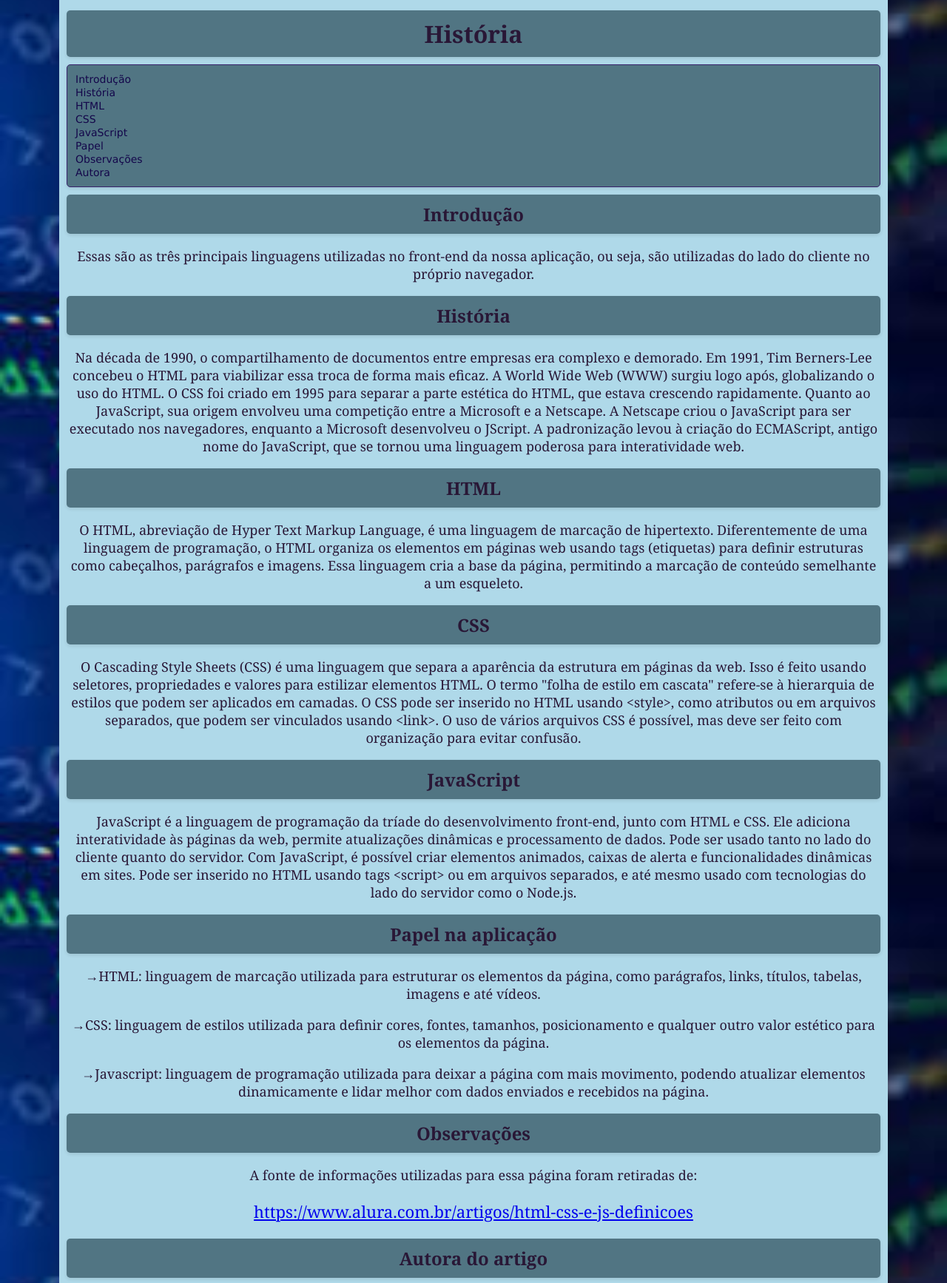
After one commit to Abayomi-Silva/Disciplina-SI401, a PHP site: page /historia.html in a window 1280 px wide. The commit adds this page. Shown: the part 323-2057 px from the top of the page at 74% size. Run offline with PHP 8.4, Linux system fonts and the light colour scheme.

Commit message:
Unidades 02 a 08

```diff
--- /dev/null
+++ b/historia.html
@@ -0,0 +1,126 @@
+<!DOCTYPE html>
+<html lang="pt">
+
+    <head>
+        <meta charset="UTF-8">
+
+        <title>Plano de Ensino - SI401A</title>
+
+        <link rel="stylesheet" href="styles/style.css">
+        <style>
+            body{
+                background-image:url('./images/background.jpg');
+            }
+        </style>
+    </head>
+
+    <body>
+        <div class="container">
+            <header>
+                <a href="https://www.unicamp.br"><img alt="logo unicamp"
+                        src="https://www.ft.unicamp.br/sites/default/files/logoUnicamp.png"></a>
+                <a href="https://www3.ft.unicamp.br/"><img alt="logo ft"
+                        height="80"
+                        src="https://www3.ft.unicamp.br/sites/default/files/logoHome.png"
+                        width="256"></a>
+                <h1>História</h1>
+            </header>
+
+            <nav>
+                <ul class="menu">
+                    <li><a href="#introducao">Introdução</a></li>
+                    <li><a href="#historia">História</a></li>
+                    <li><a href="#html">HTML</a></li>
+                    <li><a href="#css">CSS</a></li>
+                    <li><a href="#js">JavaScript</a></li>
+                    <li><a href="#papel">Papel</a></li>
+                    <li><a href="#observacoes">Observações</a></li>
+                    <li><a href="#autora">Autora</a></li>
+                </ul>
+            </nav>
+
+            <h2 id="introducao">Introdução</h2>
+            <p>Essas são as três principais linguagens utilizadas no front-end
+                da nossa aplicação, ou seja, são utilizadas do lado do cliente
+                no próprio navegador.
+            </p>
+
+            <h2 id="historia">História</h2>
+            <p>Na década de 1990, o compartilhamento de documentos entre empresas
+                era complexo e demorado. Em 1991, Tim Berners-Lee concebeu o HTML
+                para viabilizar essa troca de forma mais eficaz. A World Wide
+                Web (WWW) surgiu logo após, globalizando o uso do HTML. O CSS foi
+                criado em 1995 para separar a parte estética do HTML, que estava
+                crescendo rapidamente. Quanto ao JavaScript, sua origem envolveu
+                uma competição entre a Microsoft e a Netscape. A Netscape criou
+                o JavaScript para ser executado nos navegadores, enquanto a
+                Microsoft desenvolveu o JScript. A padronização levou à criação
+                do ECMAScript, antigo nome do JavaScript, que se tornou uma
+                linguagem poderosa para interatividade web.
+            </p>
+
+            <h2 id="html">HTML</h2>
+            <p>O HTML, abreviação de Hyper Text Markup Language, é uma linguagem
+                de marcação de hipertexto. Diferentemente de uma linguagem de
+                programação, o HTML organiza os elementos em páginas web usando
+                tags (etiquetas) para definir estruturas como cabeçalhos,
+                parágrafos e imagens. Essa linguagem cria a base da página,
+                permitindo a marcação de conteúdo semelhante a um esqueleto.
+            </p>
+
+            <h2 id="css">CSS</h2>
+            <p>O Cascading Style Sheets (CSS) é uma linguagem que separa a aparência
+                da estrutura em páginas da web. Isso é feito usando seletores,
+                propriedades e valores para estilizar elementos HTML. O termo
+                "folha de estilo em cascata" refere-se à hierarquia de estilos que
+                podem ser aplicados em camadas. O CSS pode ser inserido no HTML
+                usando &lt;style>, como atributos ou em arquivos separados, que podem
+                ser vinculados usando &lt;link>. O uso de vários arquivos CSS é
+                possível, mas deve ser feito com organização para evitar confusão.
+            </p>
+
+            <h2 id="js">JavaScript</h2>
+            <p>JavaScript é a linguagem de programação da tríade do desenvolvimento
+                front-end, junto com HTML e CSS. Ele adiciona interatividade às páginas
+                da web, permite atualizações dinâmicas e processamento de dados. Pode
+                ser usado tanto no lado do cliente quanto do servidor. Com JavaScript,
+                é possível criar elementos animados, caixas de alerta e funcionalidades
+                dinâmicas em sites. Pode ser inserido no HTML usando tags &lt;script> ou
+                em arquivos separados, e até mesmo usado com tecnologias do lado do
+                servidor como o Node.js.
+            </p>
+
+            <h2 id="papel">Papel na aplicação</h2>
+            <p>&rarr;HTML: linguagem de marcação utilizada para estruturar os elementos da
+                página, como parágrafos, links, títulos, tabelas, imagens e até vídeos.
+            </p>
+            <p>&rarr;CSS: linguagem de estilos utilizada para definir cores, fontes,
+                tamanhos, posicionamento e qualquer outro valor estético para os
+                elementos da página.</p>
+            <p>&rarr;Javascript: linguagem de programação utilizada para deixar a página
+                com mais movimento, podendo atualizar elementos dinamicamente e lidar
+                melhor com dados enviados e recebidos na página.
+            </p>
+
+            <h2 id="observacoes">Observações</h2>
+            <p>A fonte de informações utilizadas para essa página foram retiradas de:</p>
+            <p id="site"><a href="https://www.alura.com.br/artigos/html-css-e-js-definicoes">https://www.alura.com.br/artigos/html-css-e-js-definicoes</a></p>
+
+            <h2 id="autora">Autora do artigo</h2>
+            <img loading="lazy" id="rafaella" class="cosmos-author-img" src="https://github.com/rafaballerini.png?size=200&amp;d=https%3A%2F%2Fwww.gravatar.com%2Favatar%2F43a7c3791fac100582581ec5d80ac076.png%3Fr%3DPG%26size%3D200x200%26date%3D2023-08-31%26d%3Dhttps%253A%252F%252Fcursos.alura.com.br%252Fassets%252Fimages%252Fforum%252Favatar_r.png" alt="Rafaella Ballerini" width="150" height="150">
+            <p>Rafaella Ballerini
+            </p>
+            <p>Desenvolvedora de software, instrutora e criadora de conteúdo. Possui um
+                canal com mais de 240 mil pessoas inscritas, onde ensina sobre os mais
+                diversos temas relacionados a programação e tecnologia, como HTML, CSS,
+                Javascript, Git, Github... É instrutora front-end na plataforma da Alura
+                e também na Imersão Dev, projeto que leva o ensino inicial de
+                programação para todo o Brasil gratuitamente.
+            </p>
+        </div>
+        </div>
+        <footer>
+            https://www.alura.com.br/artigos/html-css-e-js-definicoes
+        </footer>
+    </body>
+</html>
--- a/styles/style.css
+++ b/styles/style.css
@@ -121,6 +121,9 @@ footer{
     text-align: center;
     background-color: #a8bec7;
 }
-#hiperlink{
+#hiperlink, #site{
     font-size: 22px;
 }
+ #rafaella{
+    float: left;
+}
```
